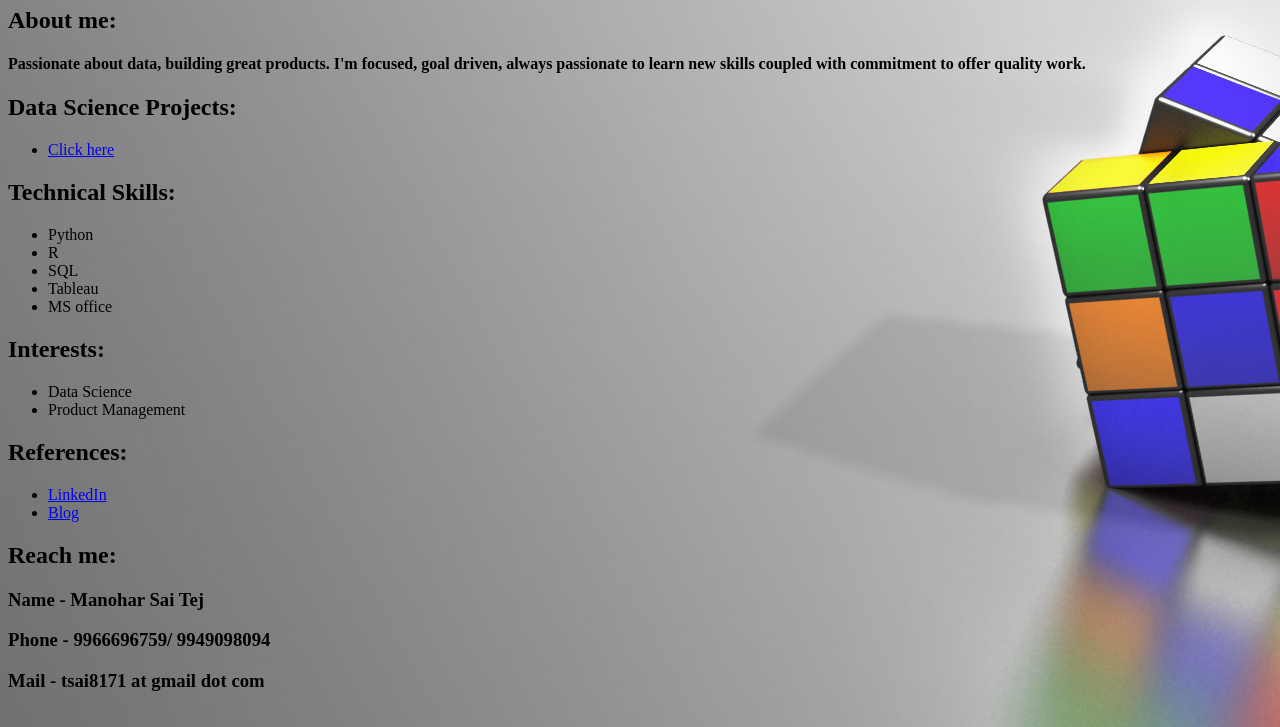
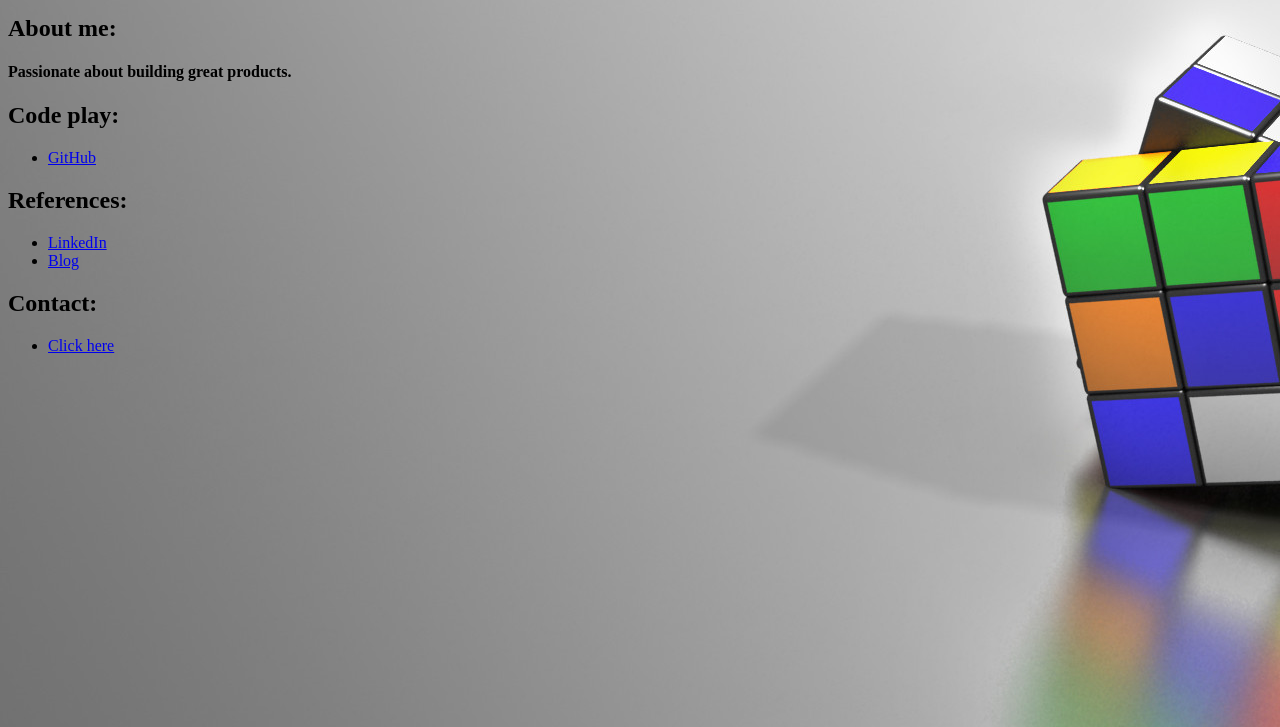
Before and after one commit to smanohar3/smanohar3.github.io, a plain HTML site: page index.html in a window 1280 px wide. Shown: the part 73-800 px from the top of the page. Drawn offline with Linux system fonts and the light colour scheme.

Commit message:
my first commit

```diff
--- a/index.html
+++ b/index.html
@@ -7,46 +7,35 @@
 
 <body background="rubix.jpg">
 <!--  content goes in the body -->
-
-<h1>Welcome to my Portfolio</h1>
+<body>
+        <h1><marquee>Hello World! Welcome to my Portfolio</marquee></h1>
+   </body>
 <h2>About me:</h2>
 
-<h4>Passionate about data, building great products. I'm focused, goal driven, always passionate to learn new skills coupled with commitment to offer quality work.
+<h4>Passionate about building great products.
 </h4>
-
- <h2>Data Science Projects:</h2>
+<h2>Code play:</h2>
  <ul>
     <li>
-      <a href="https://github.com/smanohar3/" target="_blank">Click here</a>
+      <a href="https://github.com/smanohar3/" target="_blank">GitHub</a>
     </li>
 </ul>
-  <h2>Technical Skills:</h2>
-  <ul>
-    <li>Python</li>
-    <li>R</li>
-    <li>SQL</li>
-    <li>Tableau</li>
-    <li>MS office</li>
-    </ul>
-    <h2>Interests:</h2>
-  <ul>
-    <li>Data Science</li>
-    <li>Product Management</li>
-    </ul>
    <div class="footer">
    	<h2>References:</h2>
       <ul>
         <li>
           <a href="https://www.linkedin.com/in/manohar-sri-23256961/" target="_blank">LinkedIn</a>
-        </li>
-        <li>
-          <a href="https://manoharsojourn.wordpress.com/" target="_blank">Blog</a>
+          </li>
+          <li>
+          <a href=" https://shoshinset.wordpress.com/" target="_blank">Blog</a>
         </li>
       </ul>
-   <h2>Reach me:</h2>
-  <h3>Name - Manohar Sai Tej</h3>
-  <h3>Phone - 9966696759/ 9949098094</h3>
-  <h3>Mail - tsai8171 at gmail dot com</h3>
+      <h2>Contact:</h2>
+      <ul>
+        <li>
+          <a href="https://goo.gl/forms/HVJHUZGTcCXwHn043" target="_blank">Click here</a>
+          </li>
+
     </div>
 </body>
 </html>
```
